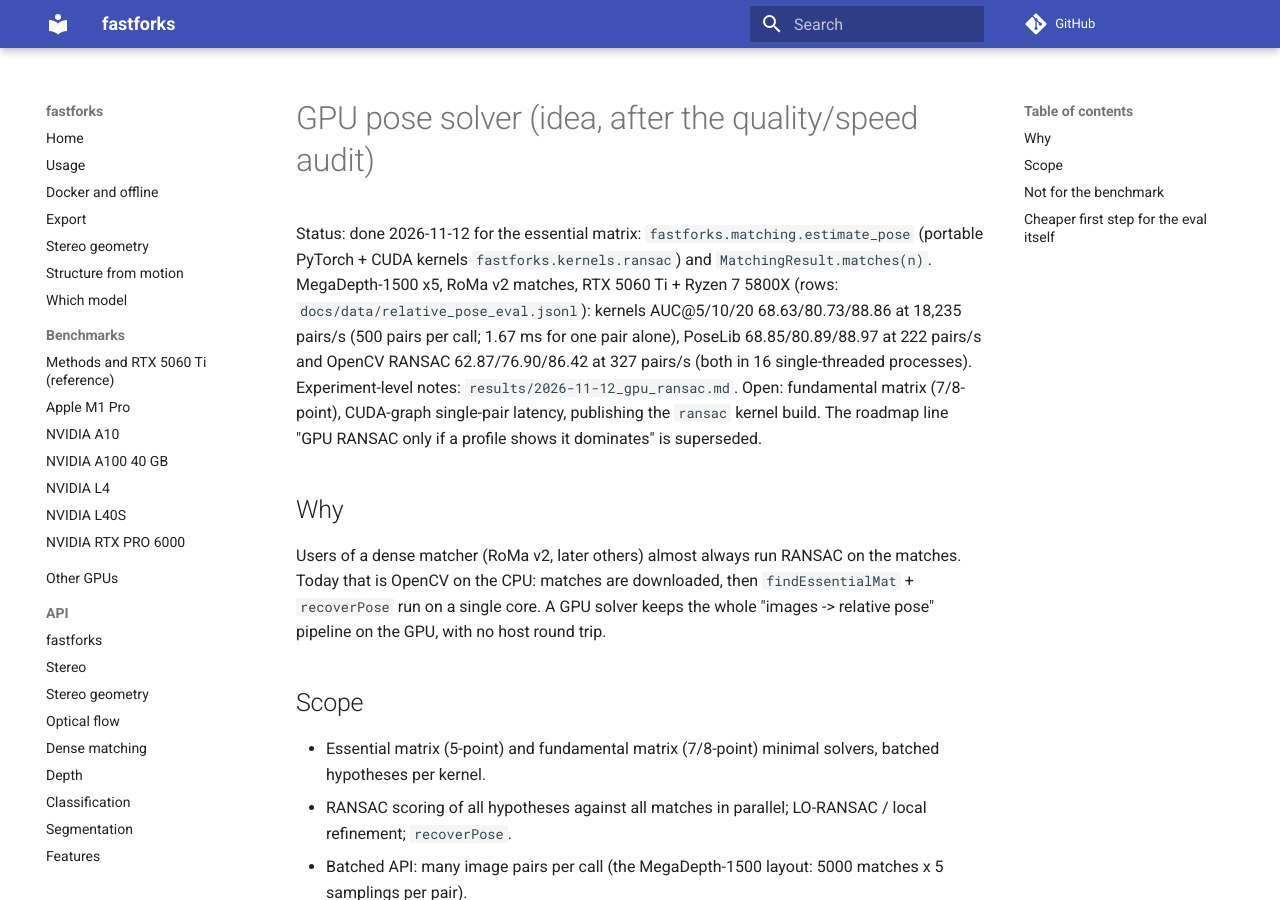
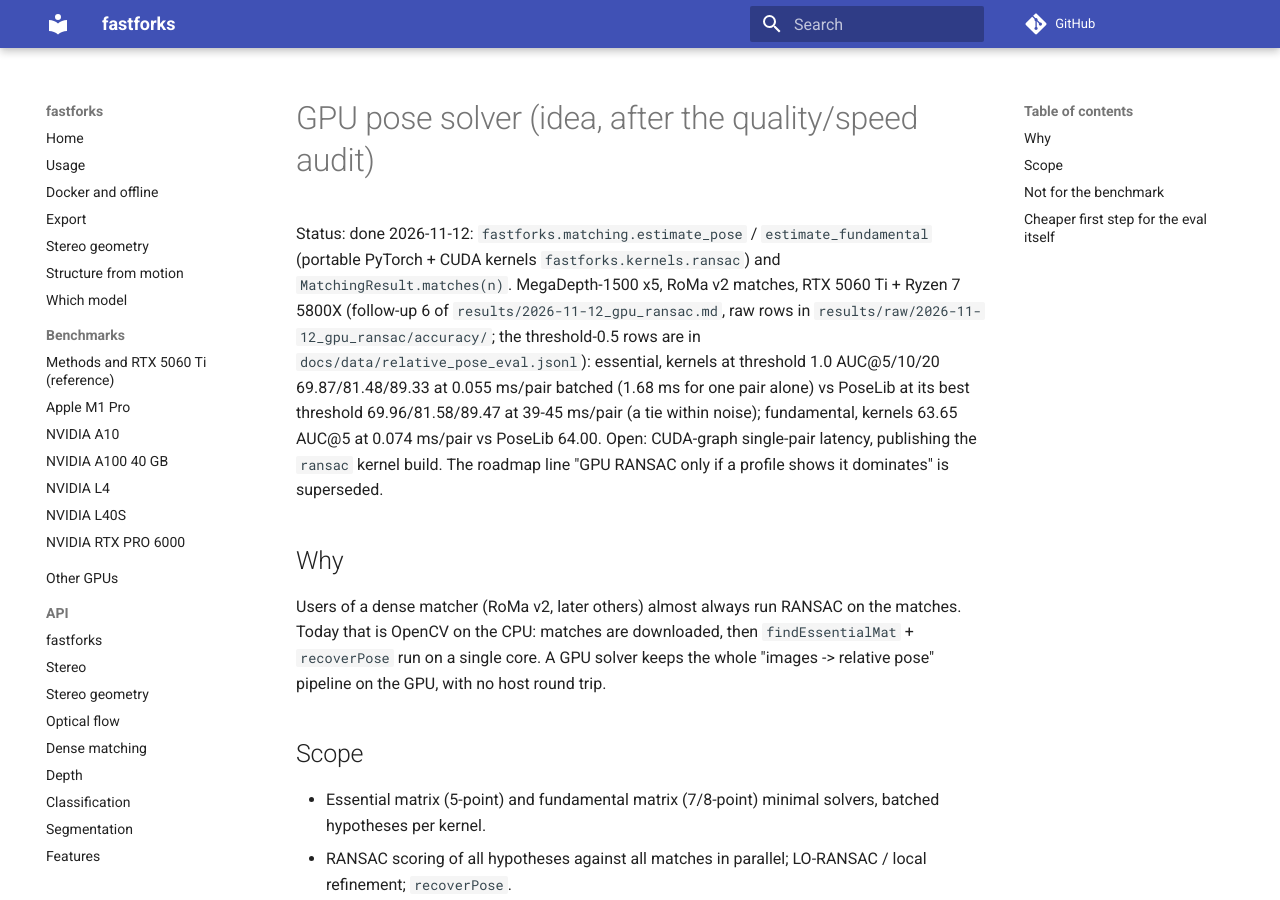
Before and after one commit to kleinicke/fastforks, an MkDocs documentation site: the page built from docs/plans/gpu-pose-solver.md, in a window 1280 px wide and 900 px high. Built offline with MkDocs 1.6.1 and Material for MkDocs 9.7.7, drawn with Linux system fonts in a browser that asks for light colours; comment, search, counter and statistics services are not loaded.

Commit message:
gpu-pose-solver plan: current numbers (E 69.87 vs PoseLib 69.96, F 63.65 vs 64.00)

```diff
--- a/docs/plans/gpu-pose-solver.md
+++ b/docs/plans/gpu-pose-solver.md
@@ -1,12 +1,13 @@
 # GPU pose solver (idea, after the quality/speed audit)
 
-Status: done 2026-11-12 for the essential matrix: `fastforks.matching.estimate_pose` (portable PyTorch + CUDA
-kernels `fastforks.kernels.ransac`) and `MatchingResult.matches(n)`. MegaDepth-1500 x5, RoMa v2 matches, RTX 5060 Ti +
-Ryzen 7 5800X (rows: `docs/data/relative_pose_eval.jsonl`): kernels AUC@5/10/20 68.63/80.73/88.86 at 18,235 pairs/s
-(500 pairs per call; 1.67 ms for one pair alone), PoseLib 68.85/80.89/88.97 at 222 pairs/s and OpenCV RANSAC
-62.87/76.90/86.42 at 327 pairs/s (both in 16 single-threaded processes). Experiment-level notes:
-`results/2026-11-12_gpu_ransac.md`. Open: fundamental matrix (7/8-point), CUDA-graph single-pair latency, publishing the
-`ransac` kernel build. The roadmap line "GPU RANSAC only if a profile shows it dominates" is superseded.
+Status: done 2026-11-12: `fastforks.matching.estimate_pose` / `estimate_fundamental` (portable PyTorch + CUDA kernels
+`fastforks.kernels.ransac`) and `MatchingResult.matches(n)`. MegaDepth-1500 x5, RoMa v2 matches, RTX 5060 Ti + Ryzen 7
+5800X (follow-up 6 of `results/2026-11-12_gpu_ransac.md`, raw rows in `results/raw/2026-11-12_gpu_ransac/accuracy/`;
+the threshold-0.5 rows are in `docs/data/relative_pose_eval.jsonl`): essential,
+kernels at threshold 1.0 AUC@5/10/20 69.87/81.48/89.33 at 0.055 ms/pair batched (1.68 ms for one pair alone) vs
+PoseLib at its best threshold 69.96/81.58/89.47 at 39-45 ms/pair (a tie within noise); fundamental, kernels 63.65 AUC@5
+at 0.074 ms/pair vs PoseLib 64.00. Open: CUDA-graph single-pair latency, publishing the `ransac` kernel build. The
+roadmap line "GPU RANSAC only if a profile shows it dominates" is superseded.
 
 ## Why
 Users of a dense matcher (RoMa v2, later others) almost always run RANSAC on the matches. Today that is OpenCV on the
```
